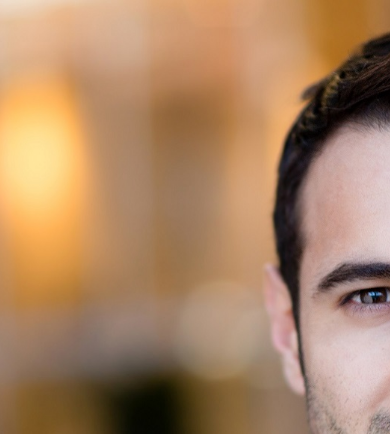
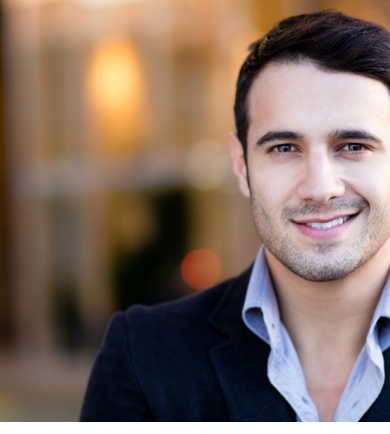
Before and after one commit to marcinmika1/zadanie-domowe-rwd, a plain HTML site: page index.html in a window 390 px wide. Shown: the top 434 px of the page. Drawn offline with Linux system fonts and the light colour scheme.

Commit message:
zrobione

```diff
--- a/css/style.css
+++ b/css/style.css
@@ -42,6 +42,7 @@ h2 {
 @media (max-width: 1170px) {
     section {
         background-image: url(../img/man-2.jpg);
+        height: 70vh;
     }
     header {
     width: 40%;
@@ -57,7 +58,7 @@ h2 {
 @media (max-width: 992px) {
     section {
         background-image: url(../img/man-1.jpg);
-/*        position: absolute;*/
+        height: 50vh;
     }
     header{
         position: static;
```
